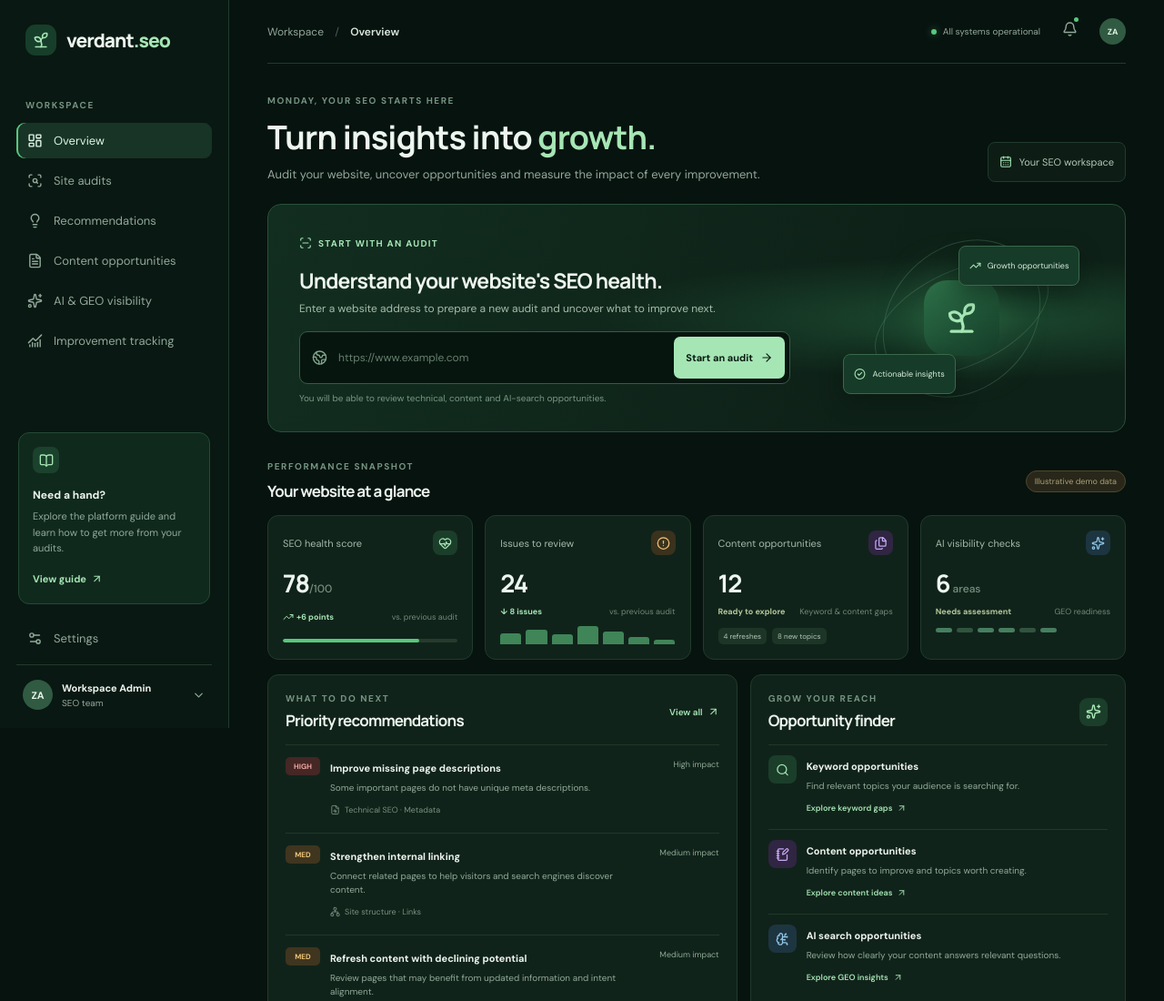
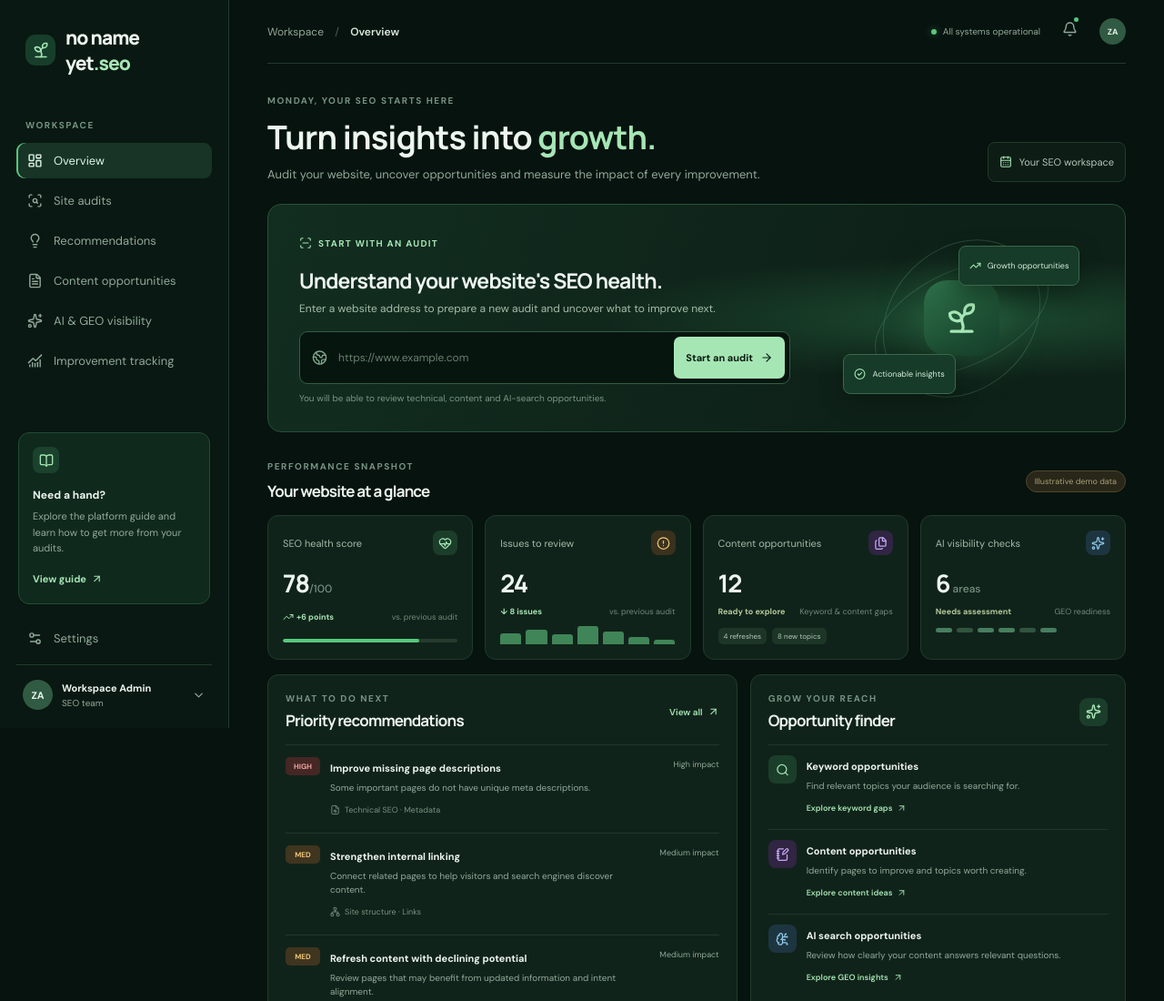
Before and after one commit to Zimasa21/ai-powered-seo-audit-platform, a plain HTML site: page index.html in a window 1280 px wide. Shown: the top 1100 px of the page at 91% size. Drawn offline with nearby package versions, Linux system fonts and the light colour scheme.

Commit message:
Change title and brand name to 'No name yet SEO'

```diff
--- a/index.html
+++ b/index.html
@@ -4,7 +4,7 @@
   <meta charset="UTF-8">
   <meta name="viewport" content="width=device-width, initial-scale=1.0">
   <meta name="description" content="AI-powered SEO auditing, optimisation recommendations and performance tracking.">
-  <title>Verdant SEO | AI-powered SEO Audit & Optimisation</title>
+  <title>No name yet SEO | AI-powered SEO Audit & Optimisation</title>
   <link rel="preconnect" href="https://fonts.googleapis.com">
   <link rel="preconnect" href="https://fonts.gstatic.com" crossorigin>
   <link href="https://fonts.googleapis.com/css2?family=DM+Sans:wght@400;500;600;700&family=Manrope:wght@500;600;700;800&display=swap" rel="stylesheet">
@@ -14,9 +14,9 @@
 <body>
   <div class="app-shell">
     <aside class="sidebar">
-      <a class="brand" href="#" aria-label="Verdant SEO home">
+      <a class="brand" href="#" aria-label="no name yet SEO home">
         <span class="brand-mark"><i data-lucide="sprout"></i></span>
-        <span>verdant<span class="brand-light">.seo</span></span>
+        <span>no name yet<span class="brand-light">.seo</span></span>
       </a>
 
       <div class="workspace-label">WORKSPACE</div>
```
